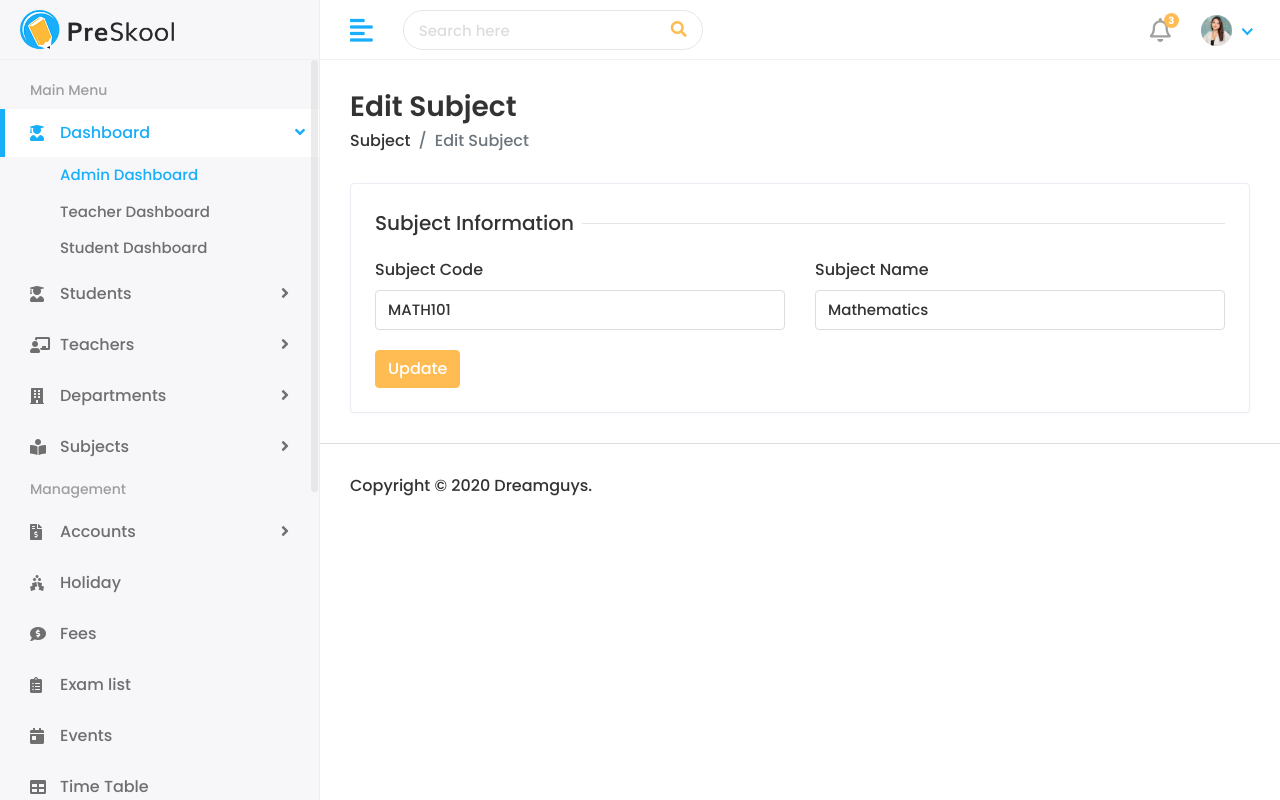
After one commit to RAKIB6348/sms_project, a Django app: page /academic/subjects/edit/1/ in a window 1280 px wide. The commit adds this page. Run offline with Django 5.2, Linux system fonts and the light colour scheme; data comes from the database, SQL or seed files in the repository; both versions use the stored data as it was after the commit; some libraries are stand-ins or nearby versions.

Commit message:
update subject edit urls and functions

```diff
--- a/academic/urls.py
+++ b/academic/urls.py
@@ -5,4 +5,6 @@ from . import views
 urlpatterns = [
     path('subjects/', views.subject_list, name='subject_list'),
     path('subjects/add/', views.subject_add, name='subject_add'),
+    path('subjects/edit/<int:pk>/', views.subject_edit, name='subject_edit'),
+    path('subjects/delete/<int:pk>/', views.subject_delete, name='subject_delete'),
 ]
--- a/academic/views.py
+++ b/academic/views.py
@@ -24,3 +24,29 @@ def subject_add(request):
         return redirect('subject_list')
 
     return render(request, 'academic/subject/add-subject.html')
+
+
+def subject_edit(request, pk):
+    subject = Subject.objects.get(pk=pk)
+    if request.method == 'POST':
+        name = request.POST.get('name')
+        code = request.POST.get('code')
+
+        if Subject.objects.filter(code=code).exclude(pk=pk).exists():
+            messages.error(request, 'Subject code already exists.')
+            return render(request, 'academic/subject/edit-subject.html', {'subject': subject, 'form_data': {'name': name, 'code': code}})
+
+        subject.name = name
+        subject.code = code
+        subject.save()
+        messages.success(request, 'Subject updated successfully.')
+        return redirect('subject_list')
+
+    return render(request, 'academic/subject/edit-subject.html', {'subject': subject})
+
+
+def subject_delete(request, pk):
+    subject = Subject.objects.get(pk=pk)
+    subject.delete()
+    messages.success(request, 'Subject deleted successfully.')
+    return redirect('subject_list')
--- /dev/null
+++ b/templates/academic/subject/edit-subject.html
@@ -0,0 +1,55 @@
+{% extends 'base.html' %}
+
+{% block content %}
+<div class="content container-fluid">
+  <div class="page-header">
+    <div class="row align-items-center">
+      <div class="col">
+        <h3 class="page-title">Edit Subject</h3>
+        <ul class="breadcrumb">
+          <li class="breadcrumb-item"><a href="{% url 'subject_list' %}">Subject</a></li>
+          <li class="breadcrumb-item active">Edit Subject</li>
+        </ul>
+      </div>
+    </div>
+  </div>
+
+  <div class="row">
+    <div class="col-sm-12">
+      <div class="card">
+        <div class="card-body">
+          {% if messages %}
+          {% for message in messages %}
+          <div class="alert alert-{{ message.tags }}">{{ message }}</div>
+          {% endfor %}
+          {% endif %}
+
+          <form method="post">
+            {% csrf_token %}
+            <div class="row">
+              <div class="col-12">
+                <h5 class="form-title"><span>Subject Information</span></h5>
+              </div>
+              <div class="col-12 col-sm-6">
+                <div class="form-group">
+                  <label>Subject Code</label>
+                  <input type="text" class="form-control" name="code" value="{{ form_data.code|default:subject.code }}" required>
+                </div>
+              </div>
+              <div class="col-12 col-sm-6">
+                <div class="form-group">
+                  <label>Subject Name</label>
+                  <input type="text" class="form-control" name="name" value="{{ form_data.name|default:subject.name }}" required>
+                </div>
+              </div>
+              <div class="col-12">
+                <button type="submit" class="btn btn-primary">Update</button>
+              </div>
+            </div>
+          </form>
+        </div>
+      </div>
+    </div>
+  </div>
+</div>
+{% endblock %}
--- a/templates/academic/subject/subject_list.html
+++ b/templates/academic/subject/subject_list.html
@@ -38,8 +38,8 @@
                   <td>{{ subject.name }}</td>
                   <td>{{ subject.created_at|date:"d M Y" }}</td>
                   <td class="text-right">
-                    <a href="#" class="btn btn-sm btn-primary"><i class="fas fa-edit"></i></a>
-                    <a href="#" class="btn btn-sm btn-danger"><i class="fas fa-trash"></i></a>
+                    <a href="{% url 'subject_edit' subject.pk %}" class="btn btn-sm btn-primary"><i class="fas fa-edit"></i></a>
+                    <a href="{% url 'subject_delete' subject.pk %}" class="btn btn-sm btn-danger" onclick="return confirm('Are you sure you want to delete this subject?')"><i class="fas fa-trash"></i></a>
                   </td>
                 </tr>
                 {% empty %}
--- a/templates/includes/sidebar.html
+++ b/templates/includes/sidebar.html
@@ -50,7 +50,6 @@
                     <ul>
                         <li><a href="{% url 'subject_list' %}">Subject List</a></li>
                         <li><a href="{% url 'subject_add' %}">Subject Add</a></li>
-                        <li><a href="edit-subject.html">Subject Edit</a></li>
                     </ul>
                 </li>
                 <li class="menu-title">
```
Also changed, not shown: db.sqlite3.
